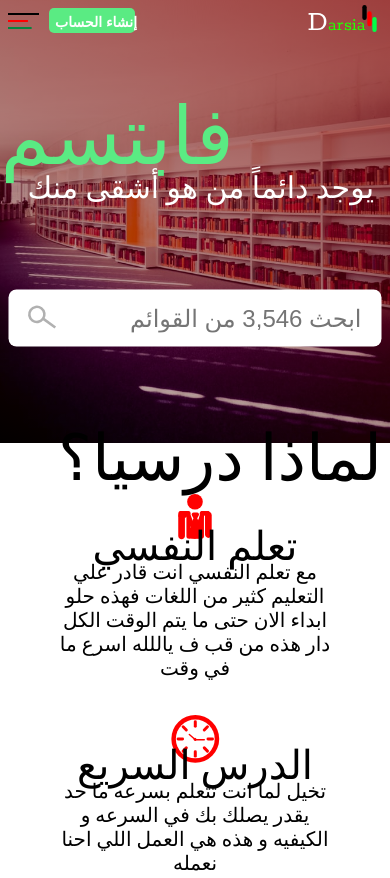
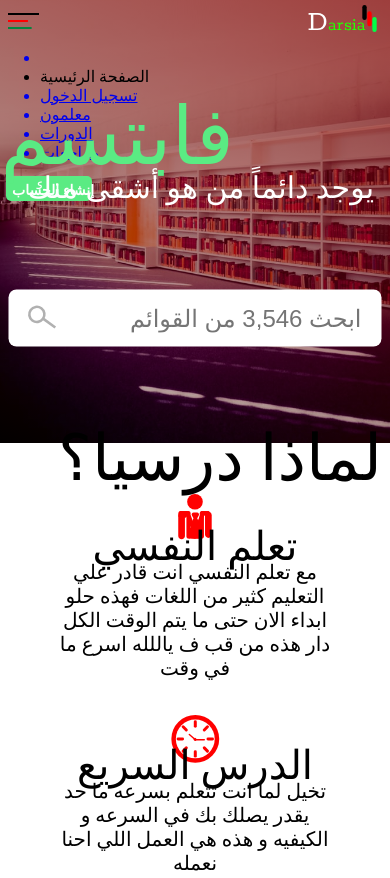
Before and after one commit to KhalidObaide/Darsia_Design, a plain HTML site: page darsia_Design/index.html in a window 390 px wide. Shown: the top 878 px of the page. Drawn offline with nearby package versions, Linux system fonts and the light colour scheme; a web font is replaced by a local one.

Commit message:
Update index.html
Added The top Menu [responsive]

```diff
--- a/darsia_Design/index.html
+++ b/darsia_Design/index.html
@@ -26,19 +26,30 @@
     </h1>
     <div class="all">
     <div class="top-header">
-        <a href="#"><img src="./images/hum.svg" class="hum-icon" /></a>
-        <!--
-        <ul>
-            <center>
-                <li>Login</li>
-                <li>Teachers</li>
-                <li>Courses</li>
-                <li>Reviews</li>
-            </center>
+        <div class="top-layer">
+            <img id="bring" src="./images/hum.svg" class="hum-icon" />
+
+            <ul id="men">
+                <a href="#" id="close"><li class="hide-ul"></li></a>
+                <a><li class="active">
+                    الصفحة الرئيسية
+                </li></a>
+                <a href="#"><li class="rest">
+                     تسجيل الدخول
+                </li></a>
+                <a href="#"><li class="rest">
+                    معلمون
+                </li></a>
+                <a href="#"><li class="rest">
+                    الدورات
+                </li></a>
+                <a href="#"><li class="rest">
+                    مراجعات
+                </li></a>
             </ul>
-        -->
 
-        <button class="button cta-zero">إنشاء الحساب</button>
+
+            <button class="button cta-zero" id="cta">إنشاء الحساب</button>
             <img src="./images/logo.svg" class="top-logo" />
             <center class="whats">
                 <p class="what-one">
@@ -52,6 +63,7 @@
                 <input class="search-input" placeholder="ابحث 3,546 من القوائم" dir="rtl" />
                 <img src="./images/searhc-icon.svg" class="search-icon" />
             </form>
+        </div>
     </div>
     <br>
     <p class="sub-title">
@@ -415,5 +427,24 @@
 </div>
 
 </body>
+<script>
+    function showMenu(){
+        let menu = document.getElementById('men');
+        let bring = document.getElementById('bring');
+        let close = document.getElementById('close');
+        let cta = document.getElementById('cta');
 
+        bring.addEventListener('click', function(e){
+            menu.style.display = 'block';
+            cta.style.marginLeft = '120px';
+        });
+
+        close.addEventListener('click', function(e){
+            menu.style.display = 'none';
+            cta.style.marginLeft = '0px';
+        });
+    }
+
+    showMenu();
+</script>
 </html>
```
Lines whose indentation alone changed are shown as unchanged.
